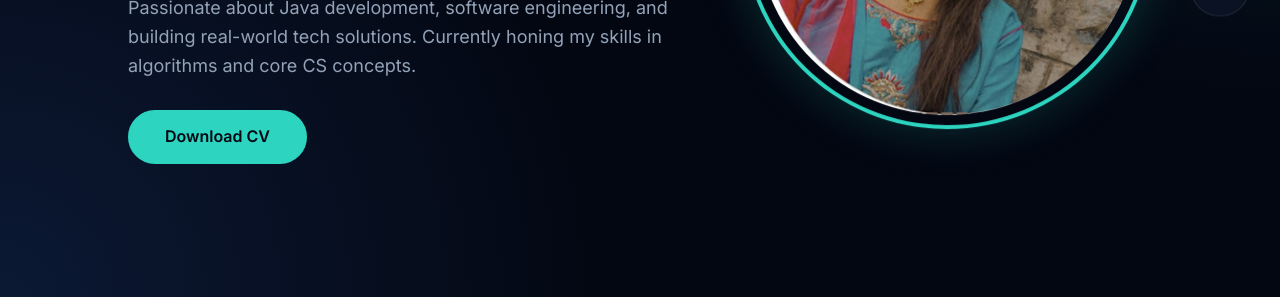
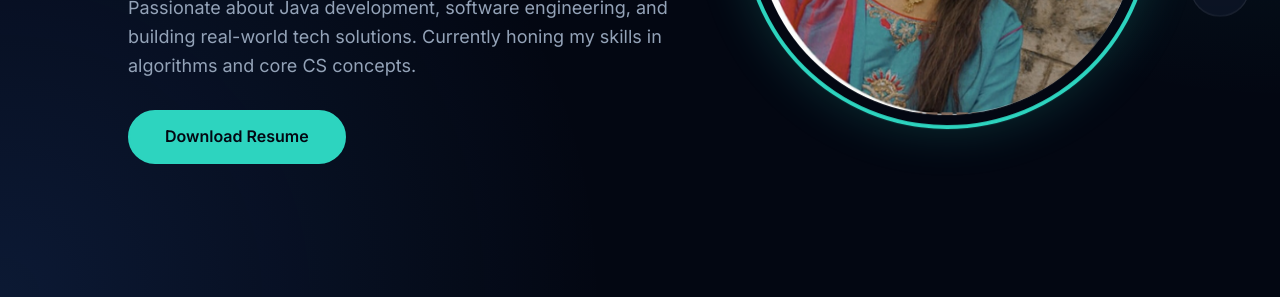
Before and after one commit to VAMSHIKA0732/My-portfolio, a plain HTML site: page index.html in a window 1280 px wide. Shown: the part 503-800 px from the top of the page. Drawn offline with nearby package versions, Linux system fonts and the light colour scheme; animation ran at ten frames a second.

Commit message:
fix resume link and photo

```diff
--- a/index.html
+++ b/index.html
@@ -46,7 +46,7 @@
                 <a href="#"><i class="fa-brands fa-instagram"></i></a>
                 <a href="mailto:vamshikakb@gmail.com"><i class="fa-solid fa-envelope"></i></a>
             </div>-->
-            <a href="Kotlo Buddi Vamshika Resume.pdf" class="btn" target="_blank">Download CV</a>
+            <a href="KOTLO BUDDI VAMSHIKA.pdf" class="btn" download>Download Resume</a>
         </div>
         <div class="home-img">
             <img src="myImg.png" alt="Kotlo Buddi Vamshika">
```
